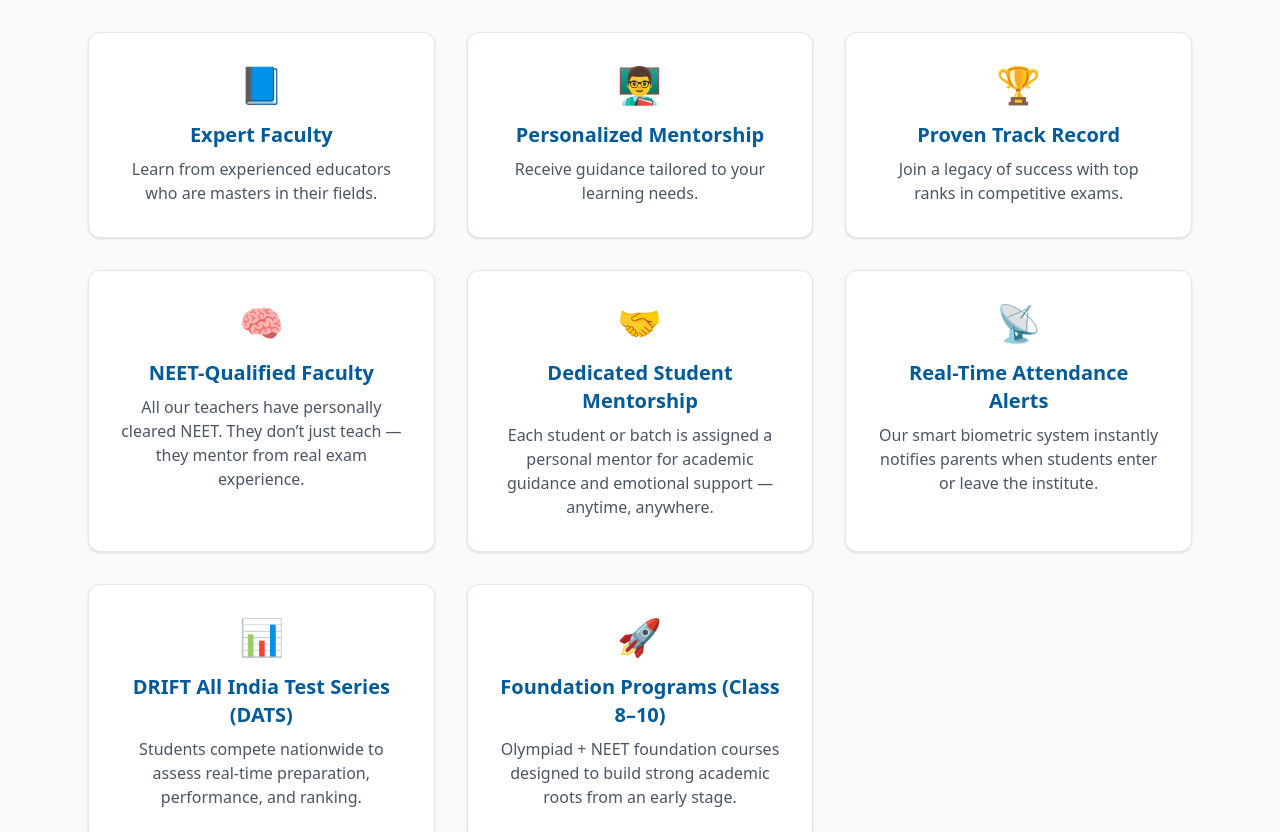
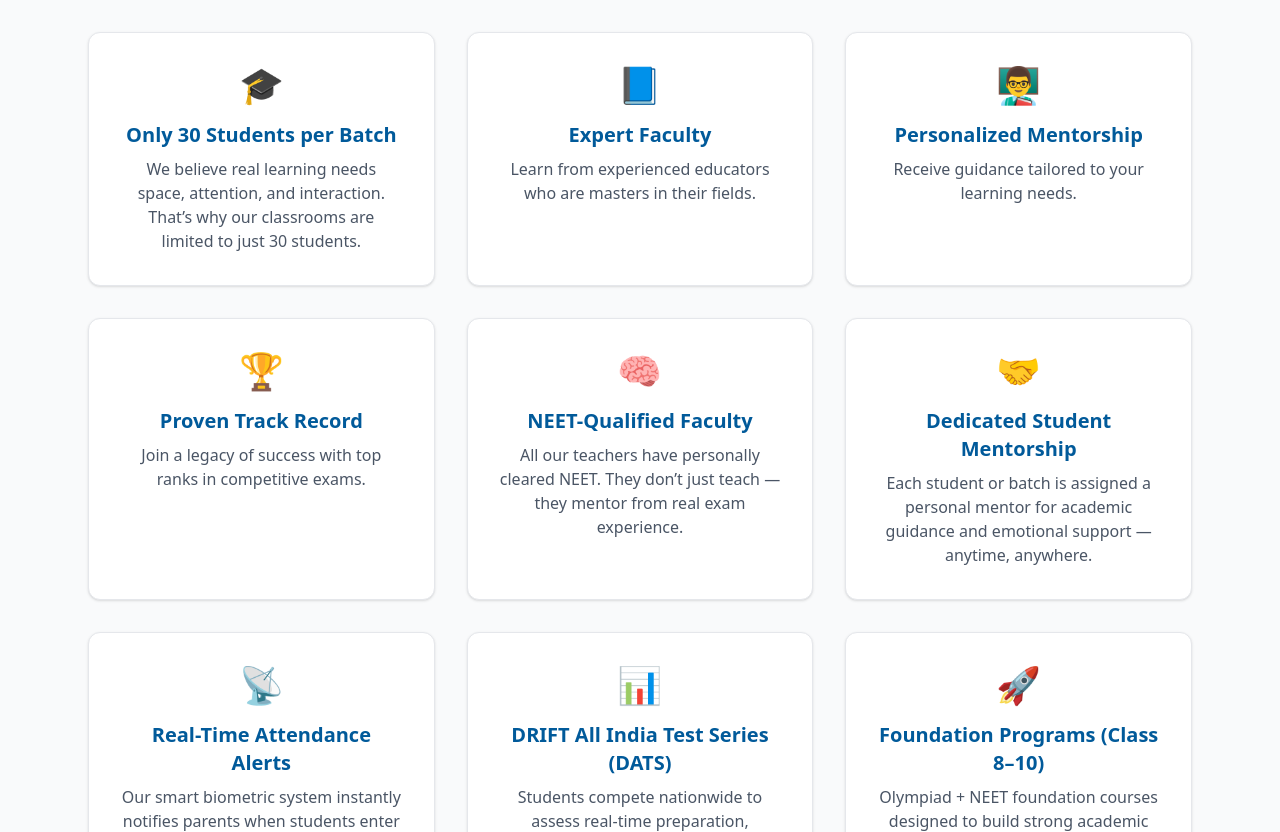
Before and after one commit to atif-afsar/Drift-Academy, a React (Vite) app: page /courses in a window 1280 px wide. Shown: the part 1880-2712 px from the top of the page. Built offline with nearby package versions, Linux system fonts and the light colour scheme.

Commit message:
adding one more card in why choose us

```diff
--- a/src/Components/Courses/CoursesWhyChoose.jsx
+++ b/src/Components/Courses/CoursesWhyChoose.jsx
@@ -1,6 +1,11 @@
 import { motion } from "framer-motion";
 
 const reasons = [
+  {
+    icon: "🎓",
+    title: "Only 30 Students per Batch",
+    desc: "We believe real learning needs space, attention, and interaction. That’s why our classrooms are limited to just 30 students.",
+  },
   {
     icon: "📘",
     title: "Expert Faculty",
```
